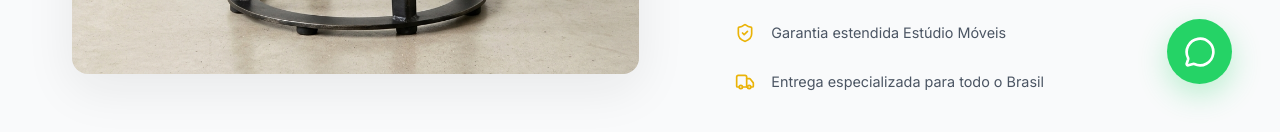
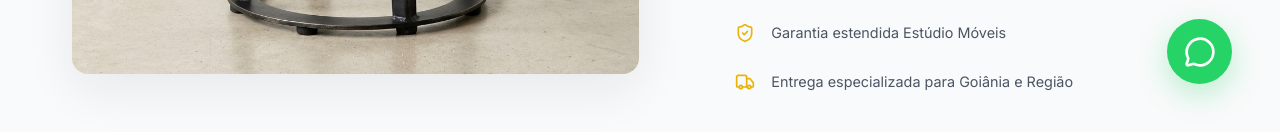
Before and after one commit to cristyan7gabriel/Estudio_Moveis, a React (Vite) app: page /produto/banqueta-industrial in a window 1280 px wide. Shown: the part 668-800 px from the top of the page. Built offline with nearby package versions, Linux system fonts and the light colour scheme.

Commit message:
text: atualizar regiao de entrega para Goiania e Regiao

```diff
--- a/src/pages/ProductPage.jsx
+++ b/src/pages/ProductPage.jsx
@@ -122,7 +122,7 @@ export const ProductPage = () => {
               </div>
               <div style={{ display: 'flex', alignItems: 'center', gap: '1rem', color: 'var(--color-text-muted)' }}>
                 <Truck size={20} style={{ color: 'var(--color-accent)' }} />
-                <span style={{ fontSize: '0.9rem' }}>Entrega especializada para todo o Brasil</span>
+                <span style={{ fontSize: '0.9rem' }}>Entrega especializada para Goiânia e Região</span>
               </div>
             </div>
           </div>
```
